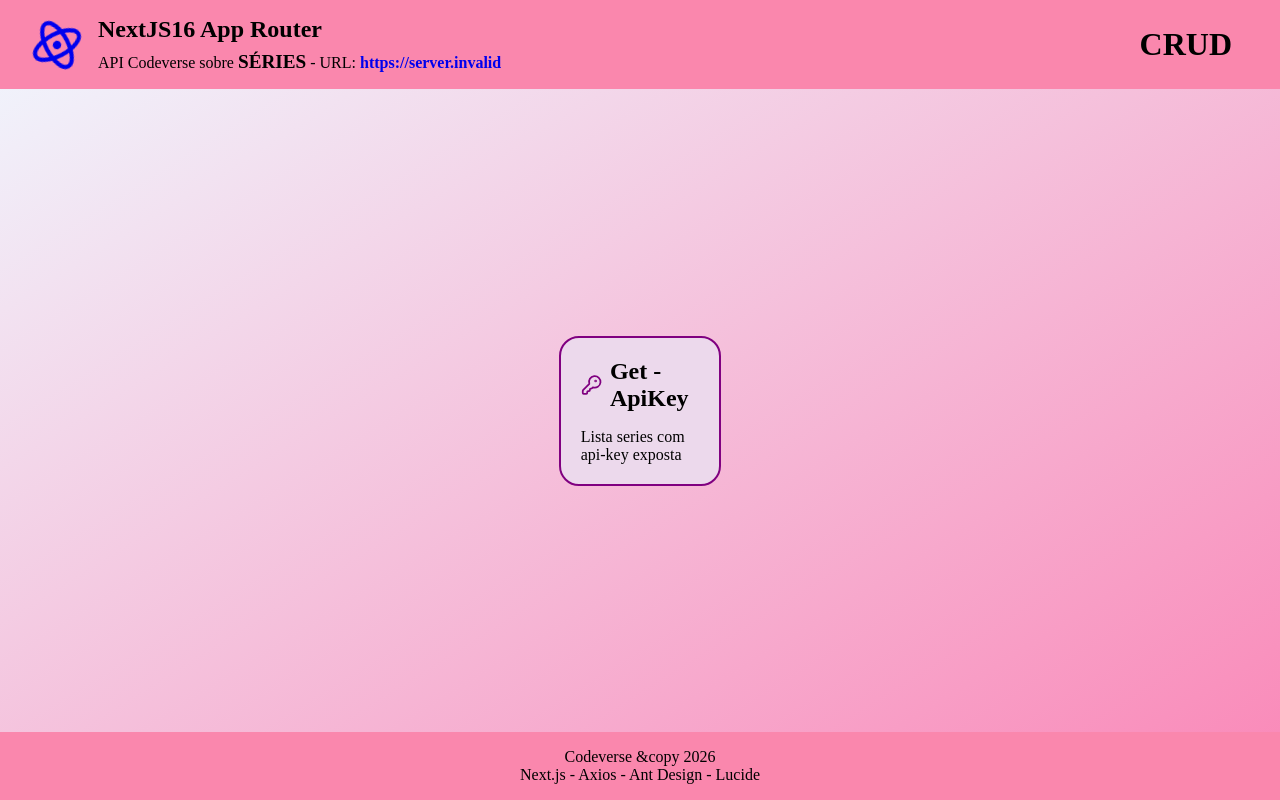
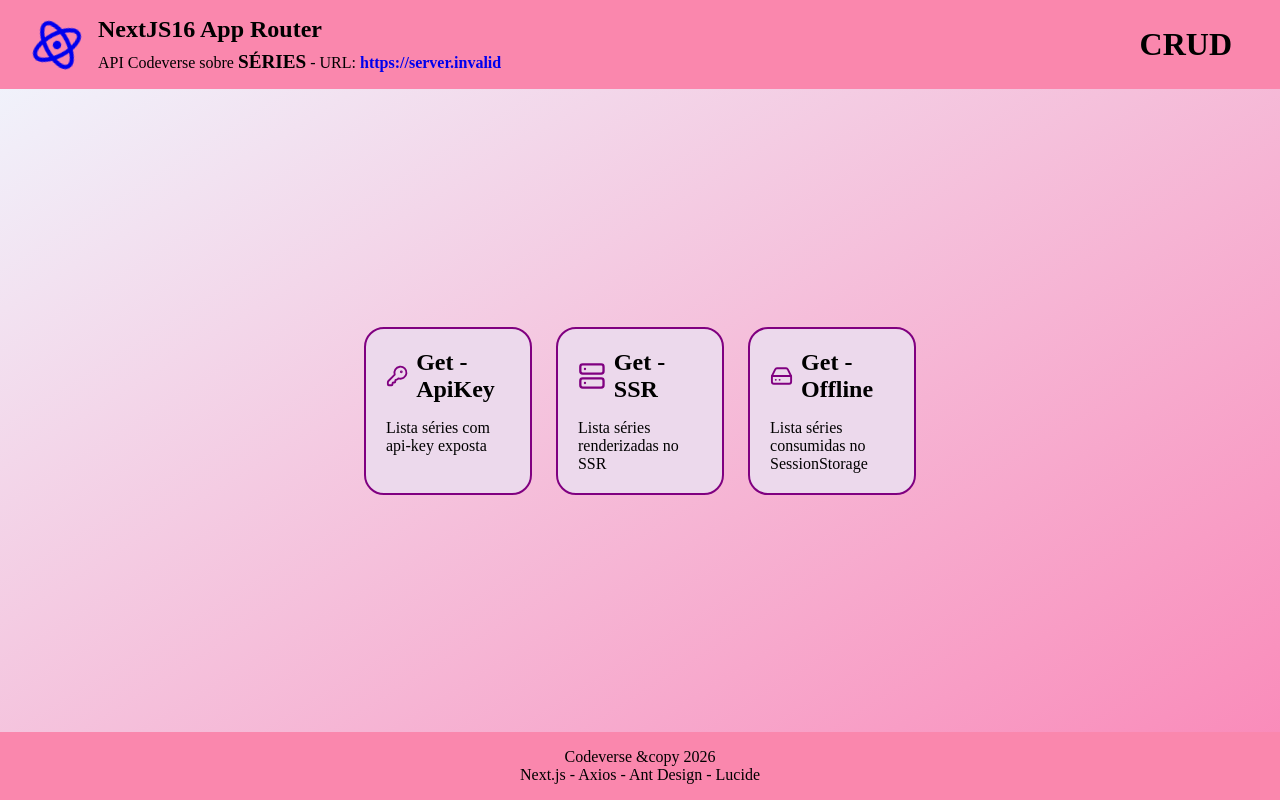
Before and after one commit to manumaestro/atividade-next-crud, a Next.js app: page / in a window 1280 px wide. Built offline with nearby package versions, Linux system fonts and the light colour scheme; no server answers; what @ant-design/nextjs-registry would draw is missing.

Commit message:
corrige erros e adiciona Get Offline

```diff
--- a/src/app/apikey/page.jsx
+++ b/src/app/apikey/page.jsx
@@ -12,8 +12,8 @@
     useEffect(() => {
         async function buscarSeries() {
             try {
-                const resp = await axios.get(`${process.env.NEXT_PUBLIC_URL_SERIES}limit=50`, {
-                    headers: { 'x-api-key': process.env.NEXT_PYBLIC_API_KEY},
+                const resp = await axios.get(`${process.env.NEXT_PUBLIC_API_URL}/api/series?limit=50`, {
+                    headers: { 'x-api-key': process.env.NEXT_PUBLIC_API_KEY },
                 });
 
                 toast.success('Series carregadas com sucesso', { id: 'getApiKey' });
@@ -23,7 +23,7 @@
                 toast.error('Erro ao buscar séries', {id: 'getApiKey'});
 
             } finally {
-                setLoading(true);
+                setLoading(false);
 
             }
         }
--- a/src/data/crud.js
+++ b/src/data/crud.js
@@ -1,13 +1,29 @@
-import { KeyRound } from 'lucide-react';
+import { KeyRound, Server, HardDrive } from 'lucide-react';
 
 export const examples = [
     {
         id: 1,
         method: 'ApiKey',
         verb: 'Get',
-        description: 'Lista series com api-key exposta',
+        description: 'Lista séries com api-key exposta',
         color: 'purple',
         Icon: KeyRound,
+    },
+    {
+        id: 2,
+        method: 'SSR',
+        verb: 'Get',
+        description: 'Lista séries renderizadas no SSR',
+        color: 'purple',
+        Icon: Server,
+    },
+    {
+        id: 3,
+        method: 'Offline',
+        verb: 'Get',
+        description: 'Lista séries consumidas no SessionStorage',
+        color: 'purple',
+        Icon: HardDrive,
     }
 ];
 
@@ -16,7 +32,7 @@
         id: 1,
         method: 'ApiKey',
         verb: 'Get',
-        description: 'Lista series com api-key exposta',
+        description: 'Lista séries com api-key exposta',
         color: 'purple',
         Icon: KeyRound,
     }
```
Also changed, not shown: src/app/ssr/page.jsx (added, +26 -0 lines).
